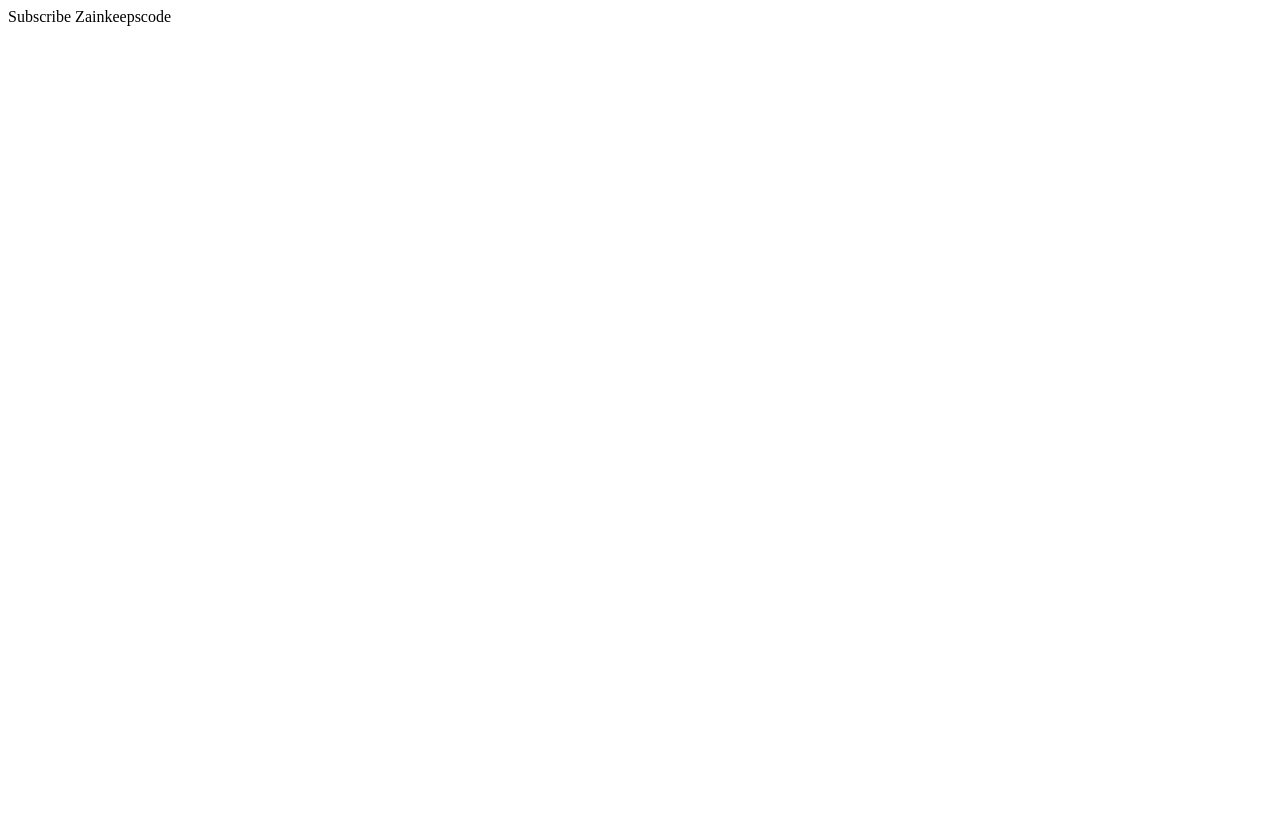
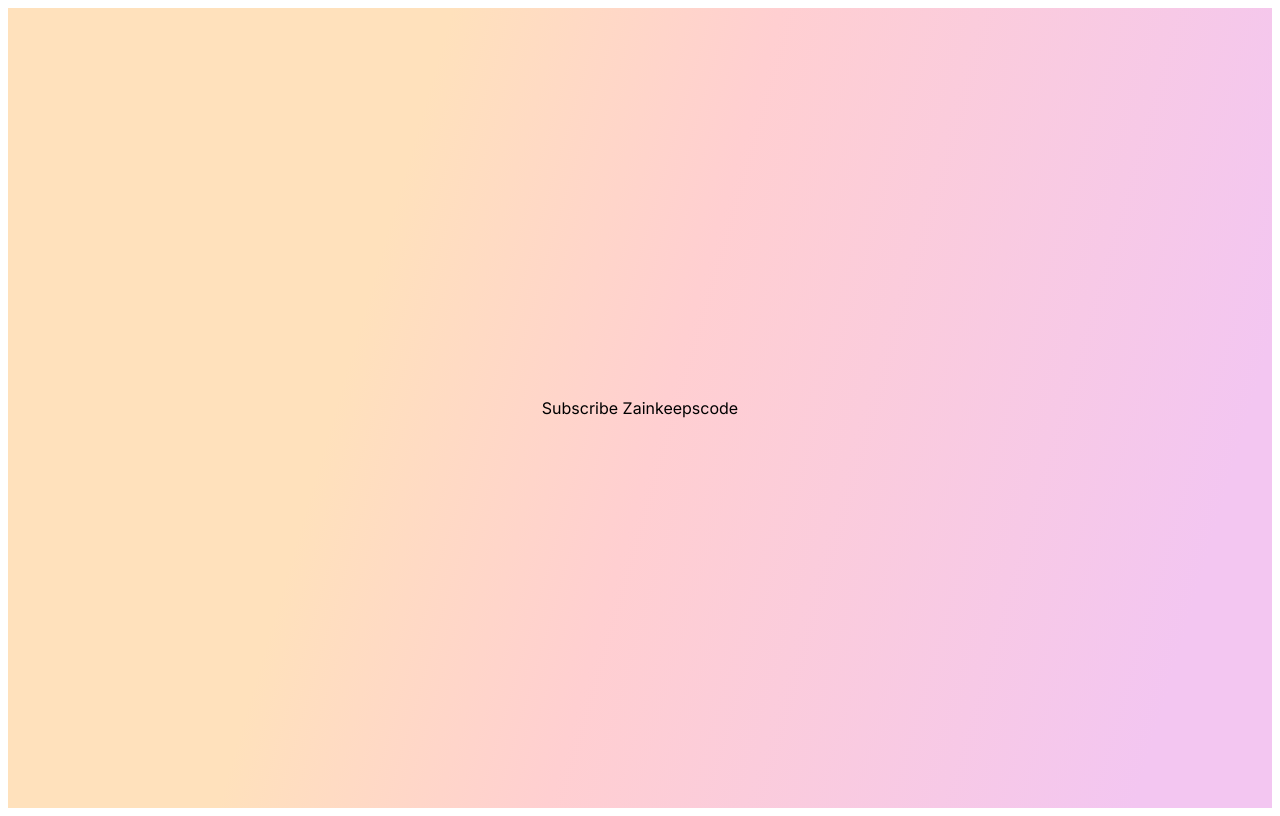
Before and after one commit to abduazimkh/Dashboard, a React (Create React App) app: page / in a window 1280 px wide. Built offline with nearby package versions, Linux system fonts and the light colour scheme.

Commit message:
commited

```diff
--- a/src/App.css
+++ b/src/App.css
@@ -10,3 +10,27 @@
   --smboxShadow: -79px 51px 60px rgba(0, 0, 0, 0.08);
   --activeItem: #f799a354;
 }
+
+.App{
+  background: linear-gradient(
+    106.37deg,
+    #ffe1bc 29.63%,
+    #ffcfd1 51.55%,
+    #f3c6f1 90.85%
+  );
+  height: 100vh;
+  display: flex;
+  justify-content: center;
+  align-items: center;
+  font-family: "Inter", sans-serif;
+}
+
+.AppGlass{
+  display: grid;
+  height: 97%;
+  width: 97%;
+  border-radius: 2rem;
+  background-color: var(--glass);
+  overflow: hidden;
+  grid-template-columns: 11rem auto 20rem;
+}
```
